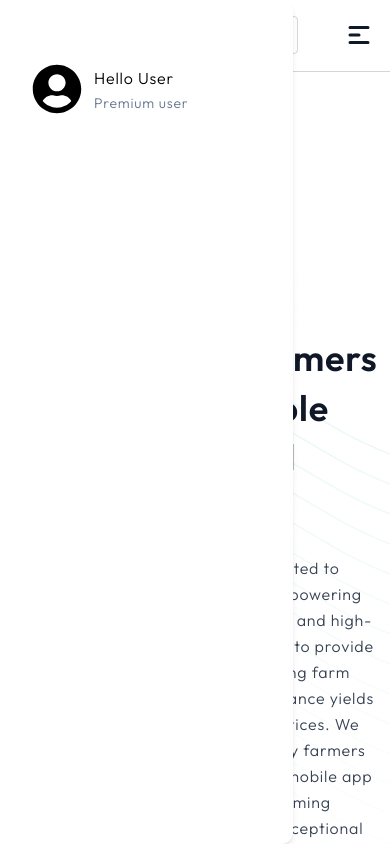
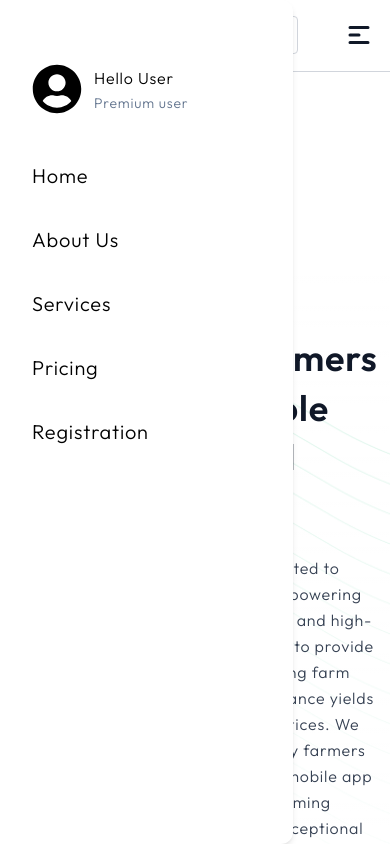
Before and after one commit to taranjitsahota/ezykheti-frontend, a React (Vite) app: page / in a window 390 px wide. Both pictures are taken after a click on the icon 358 px from the left and 35 px from the top of the page. Shown: the top 844 px of the page. Built offline with nearby package versions, Linux system fonts and the light colour scheme.

Commit message:
responsive menu fixed as per language selected

```diff
--- a/src/components/Navbar.jsx
+++ b/src/components/Navbar.jsx
@@ -179,7 +179,7 @@ const Navbar = () => {
           ))}
 
         </nav>
-          <div className="relative  sm:block" ref={dropdownRef}>
+          <div className="relative sm:block" ref={dropdownRef}>
             <button
               onClick={toggleDropdown}
               className="flex items-center gap-1 px-3 py-2 text-sm md:text-base border border-gray-300 rounded hover:bg-gray-100 transition-all"
--- a/src/components/ResponsiveMenu.jsx
+++ b/src/components/ResponsiveMenu.jsx
@@ -1,18 +1,18 @@
 import React from "react";
 import { FaUserCircle } from "react-icons/fa";
-
+import { useTranslation } from "react-i18next";
 import { Navlinks } from "./Navbar";
 
 const ResponsiveMenu = ({ showMenu }) => {
+  const { t } = useTranslation();
   return (
     <div
-  className={`
+      className={`
     ${showMenu ? "left-0" : "-left-[100%]"}
     fixed bottom-0 top-0 z-20 flex h-screen w-[75%] flex-col justify-between bg-white text-black
     px-8 pb-6 pt-16 transition-all duration-200 md:hidden rounded-r-xl shadow-md
   `}
->
-
+    >
       <div className="card">
         <div className="flex items-center justify-start gap-3">
           <FaUserCircle size={50} />
@@ -26,7 +26,7 @@ const ResponsiveMenu = ({ showMenu }) => {
             {Navlinks.map((data) => (
               <li>
                 <a href={data.link} className="mb-5 inline-block">
-                  {data.name}
+                {t(data.nameKey)}
                 </a>
               </li>
             ))}
```
